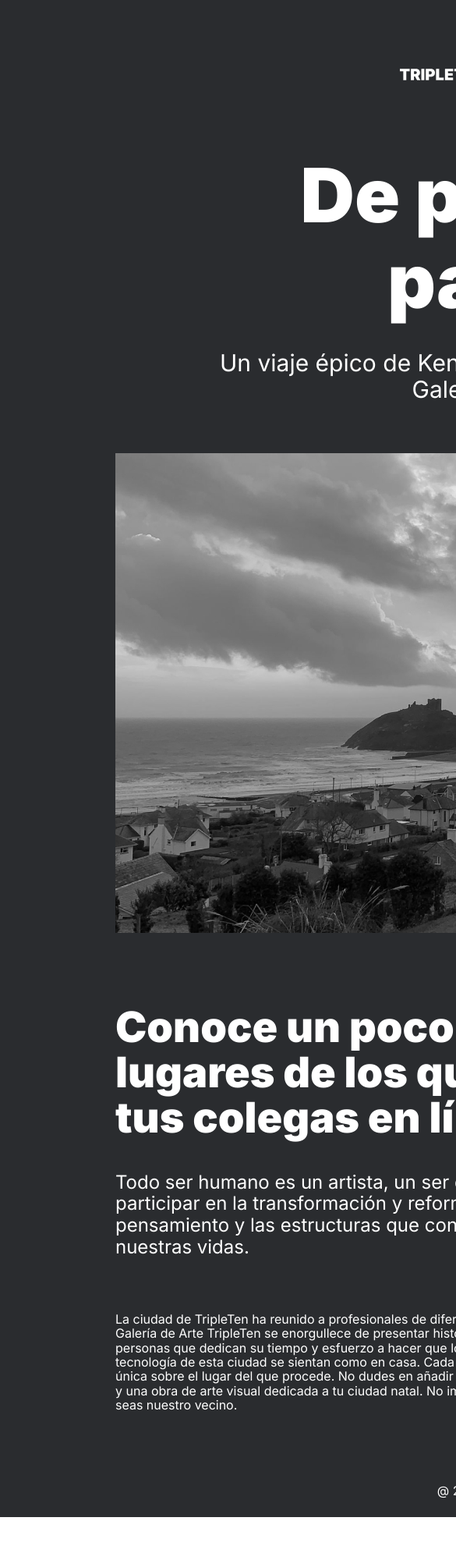
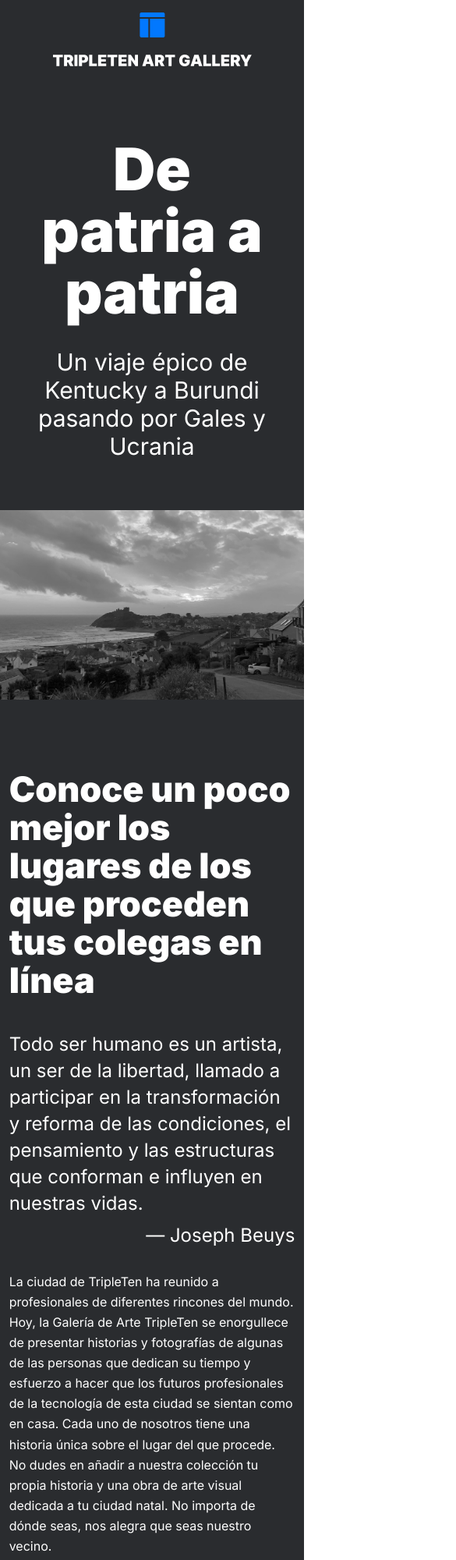
Before and after one commit to DanielPzCz/web_project_homeland, a plain HTML site: page index.html in a window 390 px wide. Shown: the top 2000 px of the page at 78% size, 585 px wide, since content can reach past the window. Before the commit the page ends 1945 px from the top, so only its background shows below. Drawn offline with Linux system fonts and the light colour scheme.

Commit message:
768 and 320 responsive

```diff
--- a/blocks/footer.css
+++ b/blocks/footer.css
@@ -4,5 +4,14 @@
 
 .footer__copyright {
   margin: 0 auto;
+  font-size: 0.9rem;
+  line-height: 16px;
+  padding-top: 15%;
   text-align: center;
 }
+
+@media screen and (max-width: 320) {
+  .footer__copyright {
+    line-height: 14px;
+  }
+}
--- a/blocks/header.css
+++ b/blocks/header.css
@@ -5,28 +5,64 @@
 }
 
 .header__logo {
-  margin-top: 34px;
+  margin-top: 3.5%;
 }
 
 .header__title {
-  max-width: 720px;
+  max-width: 60%;
   font-family: "Inter Black", sans-serif;
   font-weight: 900;
-  font-size: 96px;
+  font-size: 6rem;
+  line-height: 100px;
   text-align: center;
   margin-top: 92px;
   margin-bottom: 32px;
 }
 
 .header__subtitle {
-  max-width: 720px;
+  max-width: 70%;
   font-weight: 400;
   font-size: 30px;
+  line-height: 36px;
   text-align: center;
   margin-bottom: 64px;
 }
 
 .header__image {
-  width: 984px;
-  height: 615px;
+  width: 100%;
 }
+
+@media screen and (max-width: 768px) {
+  .header__logo {
+    margin-top: 4%;
+  }
+
+  .header__title {
+    max-width: 80%;
+    padding: 0 3%;
+    font-size: 4.7rem;
+    line-height: 79px;
+  }
+
+  .header__subtitle {
+    max-width: 100%;
+    padding: 0 3%;
+  }
+}
+
+@media screen and (max-width: 320px) {
+  .header__logo {
+    width: 188px;
+    margin-top: 6.5%;
+  }
+
+  .header__title {
+    font-size: 2.5rem;
+    line-height: 44px;
+  }
+
+  .header__subtitle {
+    font-size: 1rem;
+    line-height: 20px;
+  }
+}
--- a/blocks/intro.css
+++ b/blocks/intro.css
@@ -1,33 +1,75 @@
 .intro {
-  padding: 92px 148px;
+  display: flex;
+  flex-direction: column;
+  width: 80%;
 }
 
 .intro__title {
-  width: 830px;
   font-family: "Inter Black", sans-serif;
+  font-size: 3.4rem;
   font-weight: 900;
-  font-size: 54px;
   line-height: 58px;
-  margin-bottom: 40px;
+  margin-top: 91px;
 }
 
 .intro__quote-text {
-  width: 738px;
-  font-size: 24px;
+  font-size: 1.5rem;
   font-weight: 400;
-  margin-bottom: 10px;
+  line-height: 34px;
+  margin-top: 40px;
 }
 
 .intro__quote-name {
-  width: 732px;
-  font-size: 24px;
+  font-size: 1.5rem;
   font-weight: 400;
   text-align: right;
-  margin-bottom: 32px;
+  margin-top: 10px;
 }
 
 .intro__text {
-  width: 722px;
-  font-size: 16px;
+  font-size: 1rem;
   font-weight: 400;
+  line-height: 163%;
+  margin-top: 32px;
 }
+
+@media screen and (max-width: 768px) {
+  .intro {
+    width: 100%;
+  }
+
+  .intro__title {
+    font-size: 2.8rem;
+    padding: 0 3%;
+    line-height: 49px;
+  }
+
+  .intro__quote-text,
+  .intro__quote-name {
+    font-size: 1.5rem;
+    padding: 0 3%;
+  }
+
+  .intro__text {
+    padding: 0 3%;
+  }
+}
+
+@media screen and (max-width: 320px) {
+  .intro {
+    width: 100%;
+  }
+  .intro__title {
+    font-size: 2rem;
+    line-height: 35px;
+    padding: 0 5%;
+  }
+
+  .intro__quote-text,
+  .intro__quote-name {
+    line-height: 30px;
+  }
+  .intro__text {
+    padding: 0 5%;
+  }
+}
--- a/blocks/page.css
+++ b/blocks/page.css
@@ -4,9 +4,15 @@
 }
 
 .page {
-  min-width: 1280px;
   margin: auto;
   background-color: #2a2c2f;
   color: #fff;
   font-family: "Inter Regular", sans-serif;
+  padding: 0 10%;
 }
+
+@media screen and (max-width: 768px) {
+  .page {
+    padding: 0;
+  }
+}
```
